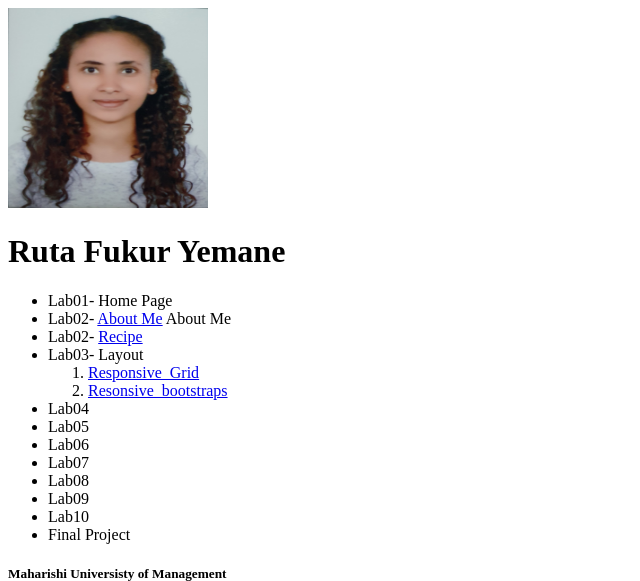
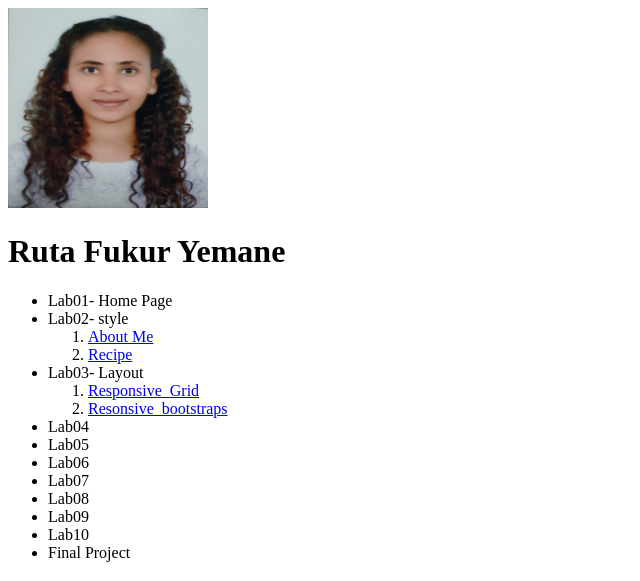
Before and after one commit to RuthFukur/RuthFukur.github.io, a plain HTML site: page index.html in a window 1280 px wide. Shown: the top 581 px of the page, without its empty margins (0-640 px from the left). Drawn offline with Linux system fonts and the light colour scheme.

Commit message:
Update index.html

```diff
--- a/index.html
+++ b/index.html
@@ -15,8 +15,12 @@
 
         <ul>
             <li> Lab01- Home Page</li>
-            <li> Lab02- <a href="Lab1/aboutMe.html"> About Me</a> About Me </li>
-            <li> Lab02-  <a href="/pie.html">  Recipe</a> </li>
+            <li> Lab02- style
+                <br>
+                <ol>
+                    <li> <a href="Lab1/aboutMe.html"> About Me</a> </li>
+                    <li> <a href="/pie.html">  Recipe</a> </li>
+                </ol>
             <li> Lab03- Layout <br>
                   <ol>
                     <li> <a href="Lab3/Responsive.html"> Responsive_Grid</a></li>
```
